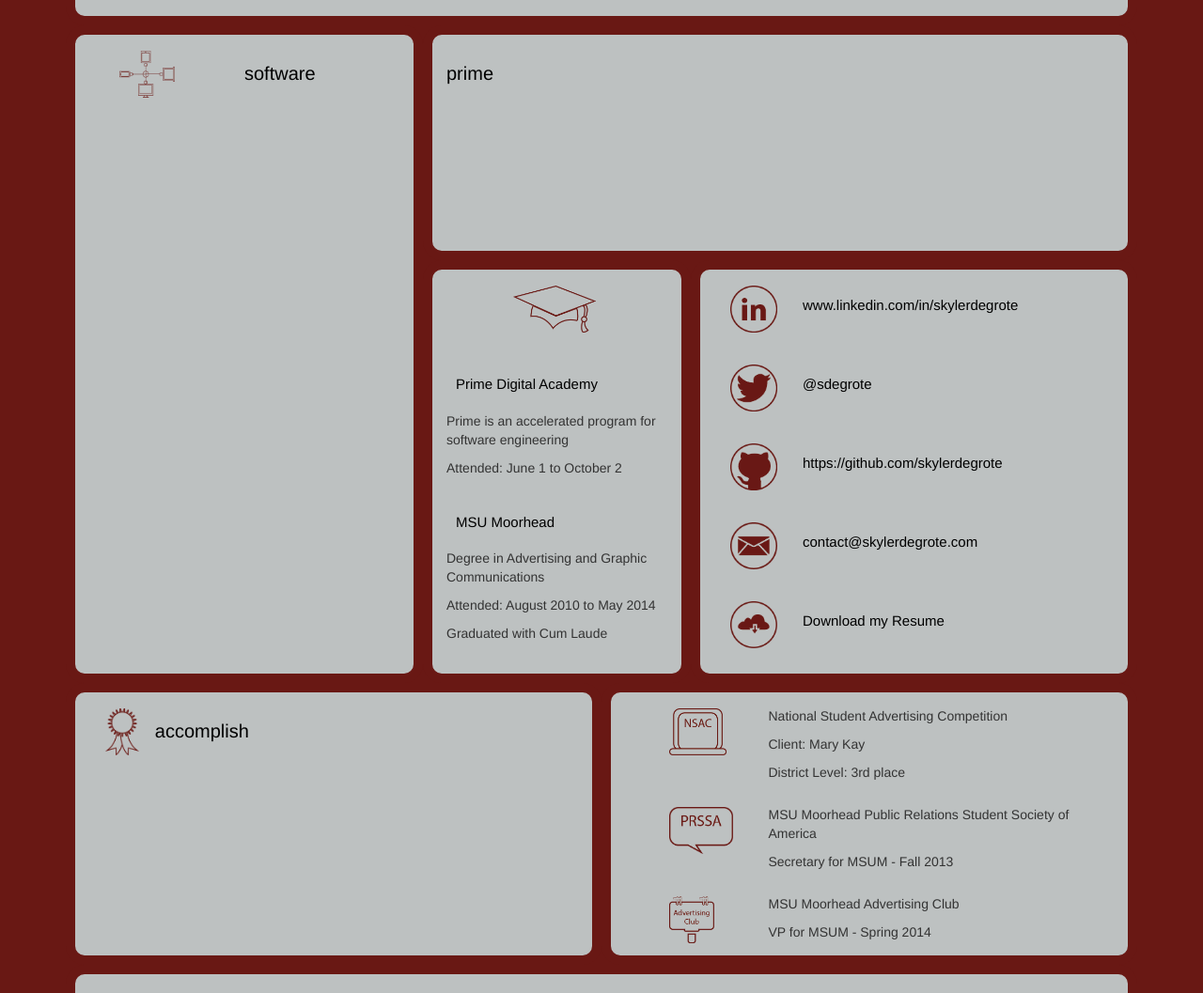
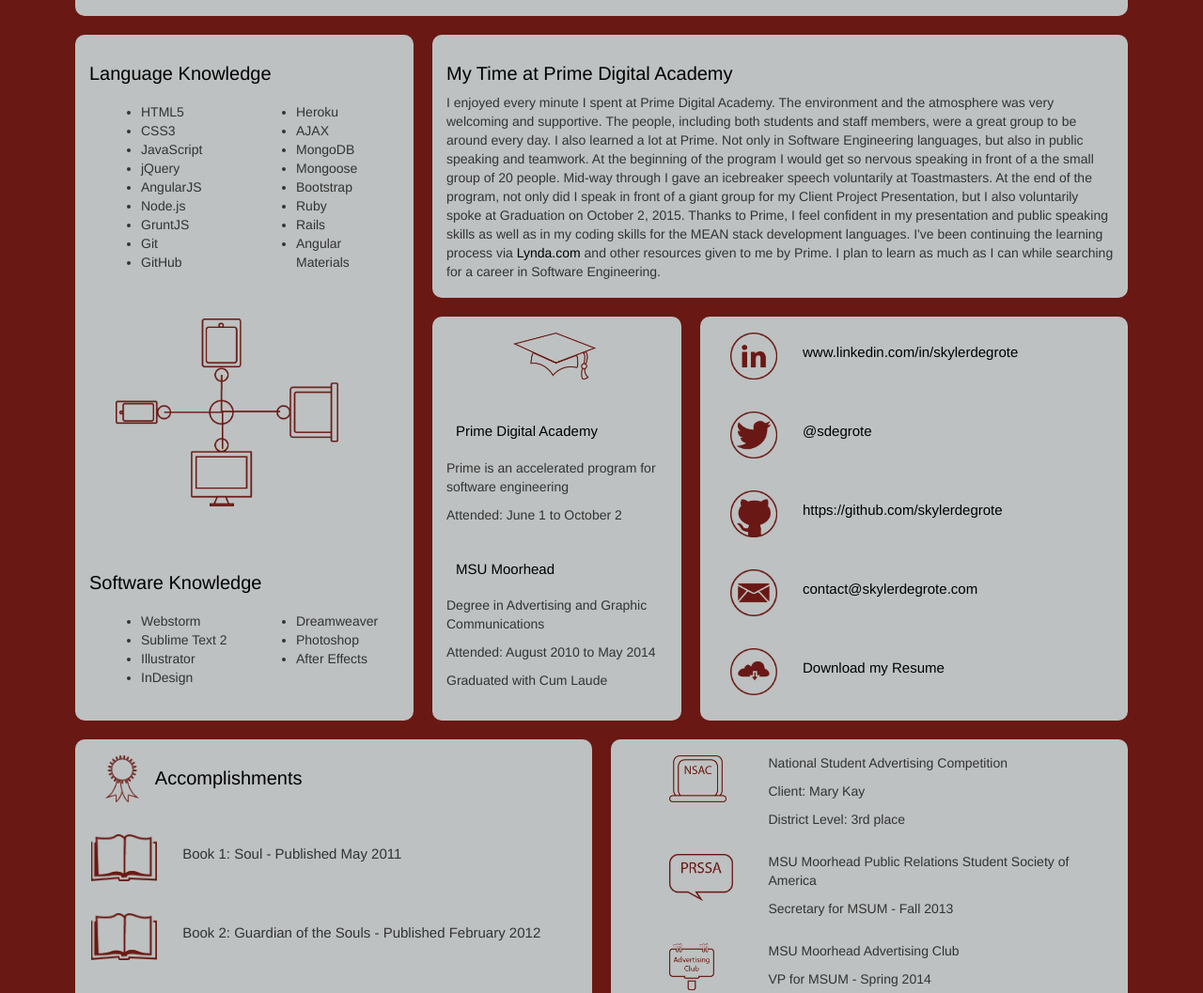
Before and after one commit to skylerdegrote/portfolio_website_round1, a website: page client/views/resume.html in a window 1280 px wide. Shown: the part 463-1520 px from the top of the page at 94% size. Drawn offline with nearby package versions, Linux system fonts and the light colour scheme.

Commit message:
resume page complete

```diff
--- a/client/styles/resume.css
+++ b/client/styles/resume.css
@@ -18,7 +18,7 @@
 }
 
 p {
-    margin-top:5px;
+margin-top:5px;
 }
 
 a {
@@ -28,6 +28,10 @@
 a:visited {
     color:black;
     text-decoration: none;
+}
+
+ul {
+    margin-top: 10px;
 }
 
 .back {
@@ -43,7 +47,7 @@
 .objective, .education, .prime, .workExperience, .software, .contact, .accomplishments, .extraActivities {
     min-height: 100px;
 }
-.objective img, .education img, .prime img, .workExperience img, .software img, .contact img, .accomplishments img, .extraActivities img {
+.objective img, .education img, .prime img, .workExperience img, .contact img, .accomplishments img, .extraActivities img {
     background-size: cover;
     height: 50px;
     margin: 17px;
@@ -66,7 +70,7 @@
 
 
 .prime {
-    height: 250px;
+    height: 300px;
 }
 
 .workExperience {
@@ -96,7 +100,13 @@
 }
 
 .software {
-    height: 700px;
+    height: 750px;
+}
+
+.software img {
+    height: 200px;
+    margin-top: 40px;
+    margin-bottom: 40px;
 }
 
 .contact {
@@ -115,3 +125,8 @@
 .extra {
     margin-top:10px;
 }
+
+.accomplishments img, .accomplishments p {
+    display: inline-block;
+
+}
--- a/client/views/resume.html
+++ b/client/views/resume.html
@@ -39,14 +39,68 @@
 
 
     <section class="col-md-4 back software">
-        <div class="col-md-6"><img src="../images/resume/fall_resume_softwareKnowledge_light.png"></div>
+        <h5>Language Knowledge</h5>
+        <div class="col-md-6">
+            <ul>
+                <li>HTML5</li>
+                <li>CSS3</li>
+                <li>JavaScript</li>
+                <li>jQuery</li>
+                <li>AngularJS</li>
+                <li>Node.js</li>
+                <li>GruntJS</li>
+                <li>Git</li>
+                <li>GitHub</li>
+            </ul>
+        </div>
 
-        <h5>software</h5>
+        <div class="col-md-6">
+            <ul>
+                <li>Heroku</li>
+                <li>AJAX</li>
+                <li>MongoDB</li>
+                <li>Mongoose</li>
+                <li>Bootstrap</li>
+                <li>Ruby</li>
+                <li>Rails</li>
+                <li>Angular Materials</li>
+            </ul>
+        </div>
+
+        <div class="col-md-offset-1">
+            <img src="../images/resume/fall_resume_softwareKnowledge_light.png">
+        </div>
+        <h5>Software Knowledge</h5>
+        <div class="col-md-6">
+            <ul>
+                <li>Webstorm</li>
+                <li>Sublime Text 2</li>
+                <li>Illustrator</li>
+                <li>InDesign</li>
+            </ul>
+        </div>
+        <div class="col-md-6">
+            <ul>
+                <li>Dreamweaver</li>
+                <li>Photoshop</li>
+                <li>After Effects</li>
+            </ul>
+        </div>
     </section>
 
 
     <section class="col-md-8 back prime">
-        <h5>prime</h5>
+        <h5>My Time at Prime Digital Academy</h5>
+        <p>
+            I enjoyed every minute I spent at Prime Digital Academy. The environment and the atmosphere was very welcoming and supportive. The people, including both
+            students and staff members, were a great group to be around every day.
+            I also learned a lot at Prime. Not only in Software Engineering languages, but also in public speaking and teamwork. At the beginning of the program I would
+            get so nervous speaking in front of a the small group of 20 people. Mid-way through I gave an icebreaker speech voluntarily at Toastmasters. At the end of the
+            program, not only did I speak in front of a giant group for my Client Project Presentation, but I also voluntarily spoke at Graduation on October 2, 2015.
+            Thanks to Prime, I feel confident in my presentation and public speaking skills as well as in my coding skills for the MEAN
+            stack development languages. I've been continuing the learning process via <a href="http://www.lynda.com" target="_blank">Lynda.com</a>  and other resources given to me by Prime. I plan
+            to learn as much as I can while searching for a career in Software Engineering.
+        </p>
 
     </section>
 
@@ -108,7 +162,17 @@
 
     <section class="col-md-6 back accomplishments">
         <img src="../images/resume/fall_resume_accomplishments_light.png">
-        <h5>accomplish</h5>
+        <h5>Accomplishments</h5>
+        <div class="row">
+            <img src="../images/resume/fall_resume_books_light.png">
+            <h6 class="bookParagraph">Book 1: Soul - Published May 2011</h6>
+        </div>
+        <div class="row">
+            <img src="../images/resume/fall_resume_books_light.png">
+            <h6 class="bookParagraph">Book 2: Guardian of the Souls - Published February 2012</h6>
+        </div>
+
+
 
     </section>
 
```
